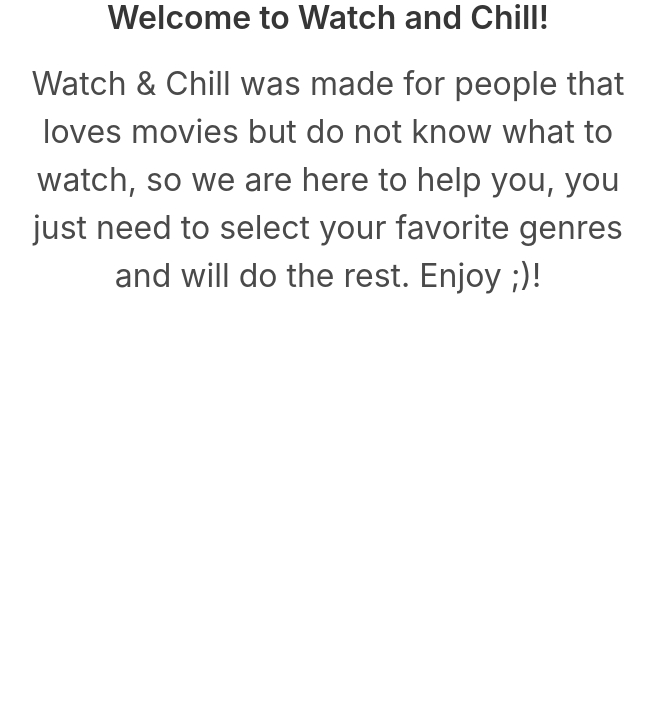
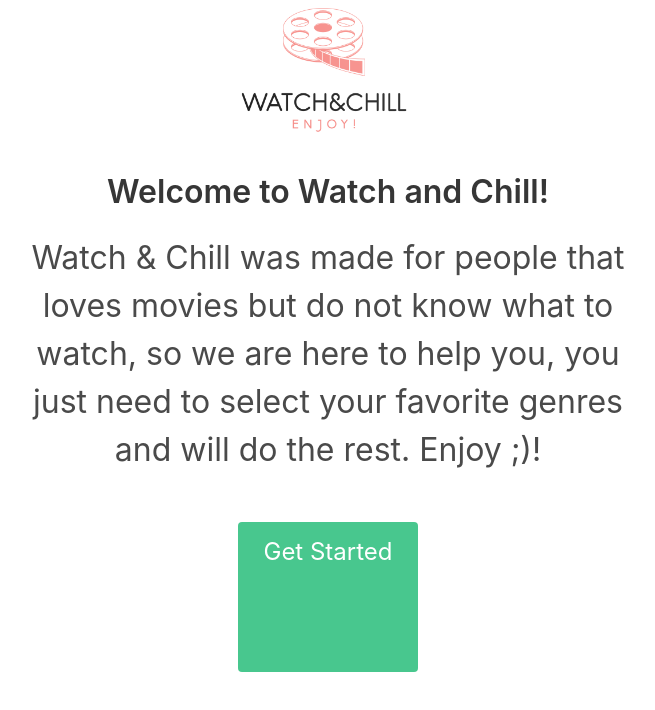
Before and after one commit to Salvador94Chava/watch-chill, a plain HTML site: page index.html in a window 1280 px wide. Shown: the whole page, without its empty margins (312-967 px from the left). Drawn offline with nearby package versions, Linux system fonts and the light colour scheme; files that its build step writes are made by us from their sources.

Commit message:
Fixing navigation bar and change it for js

```diff
--- a/index.html
+++ b/index.html
@@ -22,7 +22,7 @@
 
     <body>
 
-        <nav></nav>
+        <nav class="nav-bar"></nav>
 
         <div>
             <h1 class="title has-text-centered">Welcome to Watch and Chill!
@@ -44,6 +44,11 @@
         <div class="column is-one-quarter">
             <div class="card equal-height">
             </div>
+        </div>
+        <div class="has-text-centered">
+            <a href="./src/containers/genres/genres.html" class="button is-success is-large">
+                Get Started
+            </a>
         </div>
 
     </body>
--- a/src/containers/navigation-bar/js/nav.js
+++ b/src/containers/navigation-bar/js/nav.js
@@ -1,17 +1,16 @@
-let navBarEl = $('nav.nav-bar');
+let navBarEl = document.querySelector('nav.nav-bar');
 let logoPath = location.pathname.includes('containers') ? '../../../assets/images/watch_chill_logo.png'
   : './assets/images/watch_chill_logo.png';
 let homePath = location.pathname.includes('containers') ? '../../../index.html'
   : './index.html';
 
-
-navBarEl.addClass("navbar level");
-navBarEl.attr("role", "navigation");
-navBarEl.attr("aria-label", "main navigation");
-navBarEl.html(`
+navBarEl.classList.add("navbar", "level");
+navBarEl.setAttribute("role", "navigation");
+navBarEl.setAttribute("aria-label", "main navigation");
+navBarEl.innerHTML = `
 <div class="level-item">
-    <a href="${homePath}">
-      <img src="${logoPath}" alt="Watch&Chill logo" style= "height: 150px;">
-    </a>
-  </div>
-`);
+  <a href="${homePath}">
+  <img src="${logoPath}" alt="Watch&Chill logo" style= "height: 150px;">
+  </a>
+</div>
+`
```
Also changed, not shown: src/containers/extra-options/extra-options.html (+1 -1 lines), src/containers/genres/genres.html (+1 -1 lines), src/containers/search-result-page/search_result.html (+1 -1 lines).
